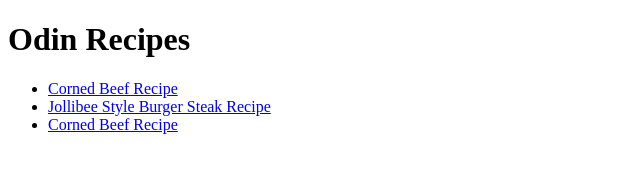
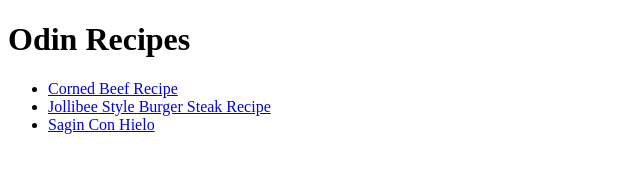
Before and after one commit to mera-tinambacan/odin-recipes, a plain HTML site: page index.html in a window 1280 px wide. Shown: the full height of the page, 0-640 px from the left. Drawn offline with Linux system fonts and the light colour scheme.

Commit message:
updated home page

```diff
--- a/index.html
+++ b/index.html
@@ -11,7 +11,7 @@
     <ul>
         <li><a href="recipes/cornbeef.html">Corned Beef Recipe</a></li>
         <li><a href="recipes/burger-steak.html">Jollibee Style Burger Steak Recipe</a></li>
-        <li><a href="recipes/saging-con-yelo.html">Corned Beef Recipe</a></li>
+        <li><a href="recipes/saging-con-yelo.html">Sagin Con Hielo</a></li>
     </ul>
 </body>
 </html>
```
